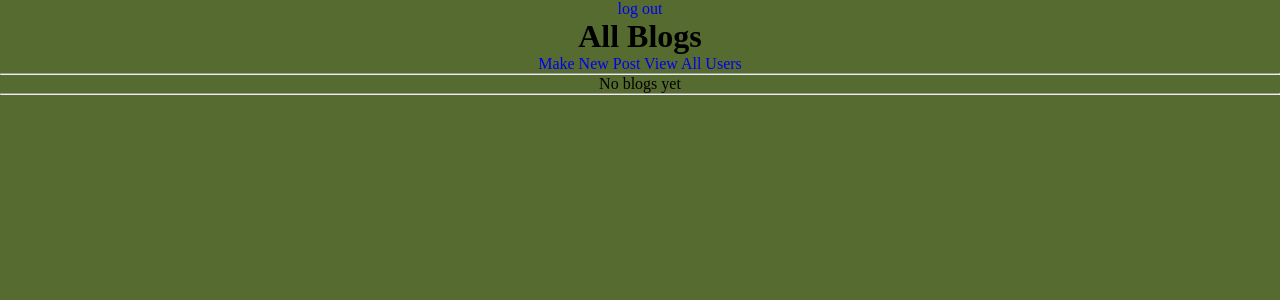
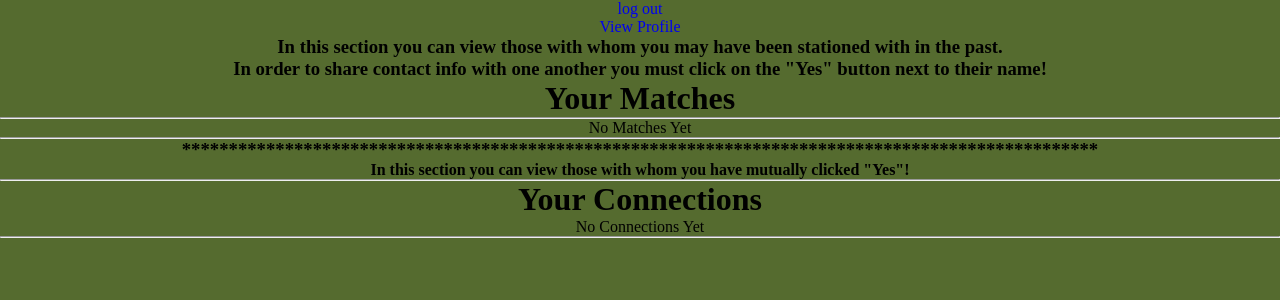
Before and after one commit to katherineionehalliburton/BattleBuddies, a Flask app: template templates/blogs.html in a window 1280 px wide. Shown: the top 300 px of the page. Run offline with Flask 2, Linux system fonts and the light colour scheme; the template is opened without the code that fills it, so the values that code supplies are empty; the visitor is signed in with stand-in values (Sample User, id 1).

Commit message:
deleted two pages (ind_post and index) because they will not be used - cann add back from blogz project if necessary - changed some text to reflect on view what it will be ie. No blogs yet - to - No Matches yet

```diff
--- a/main.py
+++ b/main.py
@@ -29,11 +29,11 @@ class User(db.Model):
     username = db.Column(db.String(100), unique=True)
     password = db.Column(db.String(100))
     branch = db.Column(db.String(100))
-    timeframe = db.Column(db.Integer())
-    country = db.Column(db.String(100))
+    timeframe = db.Column(db.Integer)
+    base = db.Column(db.String(100))
     matches = db.Column(db.String(100))
     connections = db.Column(db.String(100))
-    phone = db.Column(db.Integer, primary_key=True)
+    phone = db.Column(db.Integer)
     facebook = db.Column(db.String(100))
     linkedin = db.Column(db.String(100))
     userimage = db.Column(db.String(100))
@@ -47,7 +47,7 @@ class User(db.Model):
         self.password = password
         self.branch = branch
         self.timeframe = timeframe
-        self.country = country
+        self.base = base
         self.matches = matches
         self.connections = connections
         self.phone = phone
@@ -96,7 +96,7 @@ def register():
         facebook = request.form['facebook']
         branch = request.form['branch']
         timeframe = request.form['timeframe']
-        country = request.form['country']
+        base = request.form['base']
         userimage = request.form['userimage']
 
 
@@ -127,9 +127,9 @@ def register():
             if " " in branch or branch == "":
                 error = True
                 flash("Your entry should contain no spaces. Required field.")
-            if timeframe == "" or country == "":
+            if timeframe == "" or base == "":
                 error = True
-                flash("Your entry chould contain no spaces. Required field.")
+                flash("Your entry should contain no spaces. Required field.")
 
             if "." not in email:
                 error = True
@@ -147,7 +147,7 @@ def register():
 
             if not error:
                 new_user = User(username, email, password, firstname, lastname, phone, linkedin, facebook, branch,
-                timeframe, country, userimage)
+                timeframe, base, userimage)
                 db.session.add(new_user)
                 db.session.commit()
                 session['email'] = email
@@ -162,12 +162,6 @@ def logout():
     del session['email']
     return redirect('/login')
 
-@app.route('/')
-def index():
-    users = User.query.all()
-    return render_template('index.html',title="All Users",
-        users=users)
-
 @app.route('/blogs')
 def blogs():
     blogid = request.args.get('id')
@@ -178,7 +172,7 @@ def blogs():
     if blogid:
         blogid = int(blogid)
         blogs = Blog.query.get(blogid)
-        return render_template('ind_post.html', blogs=blogs)
+        return render_template('blogs.html', blogs=blogs)
     blogs = Blog.query.all()
     return render_template('blogs.html',title="Blogs",
         blogs=blogs)
--- a/templates/blogs.html
+++ b/templates/blogs.html
@@ -1,14 +1,40 @@
 {% extends "base.html" %}
 
 {% block content %}
-    <h1>All Blogs</h1>
-    <a href='/newpost'>Make New Post</a>
-    <a href='/'>View All Users</a>
+    <a href='/newpost'>View Profile</a>
 
+    <h3>In this section you can view those with whom you may have been stationed with in the past.</h3>
+    <h3>In order to share contact info with one another you must click on the "Yes" button next to their name!</h3>
+    <h1>Your Matches</h1>
     <hr />
 
         {% if blogs|length == 0 %}
-        <p>No blogs yet</p>
+        <p>No Matches Yet</p>
+        {% else %}
+
+            <ul>
+                {% for blog in blogs %}
+                <li>
+                    <a href="/blogs?id={{blog.id}}">{{blog.name}}</a>
+                    <h6><p>Written By:
+                        <br>
+                        <a href="/blog?id={{blog.owner.id}}"></a>{{blog.owner.email}}</p></h6>
+                </li>
+                {% endfor %}
+
+        {% endif %}
+
+    <hr />
+<h3>**************************************************************************************************</h3>
+
+<h4>In this section you can view those with whom you have mutually clicked "Yes"!</h4>
+
+
+<hr />
+<h1>Your Connections</h1>
+
+        {% if blogs|length == 0 %}
+        <p>No Connections Yet</p>
         {% else %}
 
             <ul>
--- a/templates/login.html
+++ b/templates/login.html
@@ -1,7 +1,7 @@
 {% extends "base.html" %}
 
 {% block content %}
-<h1>Log in to My Blogs!</h1>
+<h1>Log in to Battle Buddies!</h1>
 <p>If you don't have an account, you may <a href="/register">register</a> for one</p>
 <form action="/login" method="post">
     <table>
--- a/templates/newpost.html
+++ b/templates/newpost.html
@@ -3,7 +3,6 @@
 {% block content %}
     <h1>New Post</h1>
     <a href='/blogs'>View All Blogs</a>
-    <a href='/'>View All Users</a>
     <br>
     <br>
     <br>
```
Also changed, not shown: templates/ind_post.html (deleted, +0 -9 lines), templates/index.html (deleted, +0 -25 lines), templates/register.html (+9 -9 lines).
